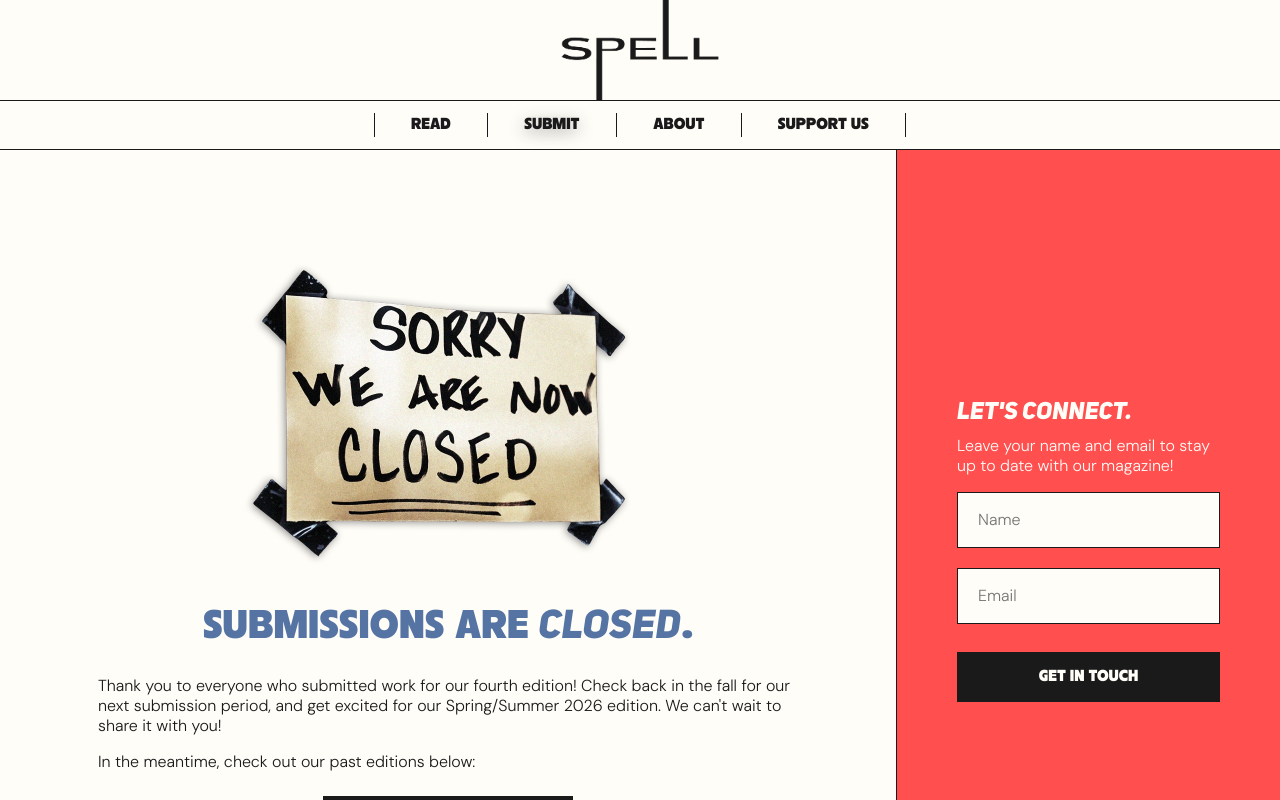
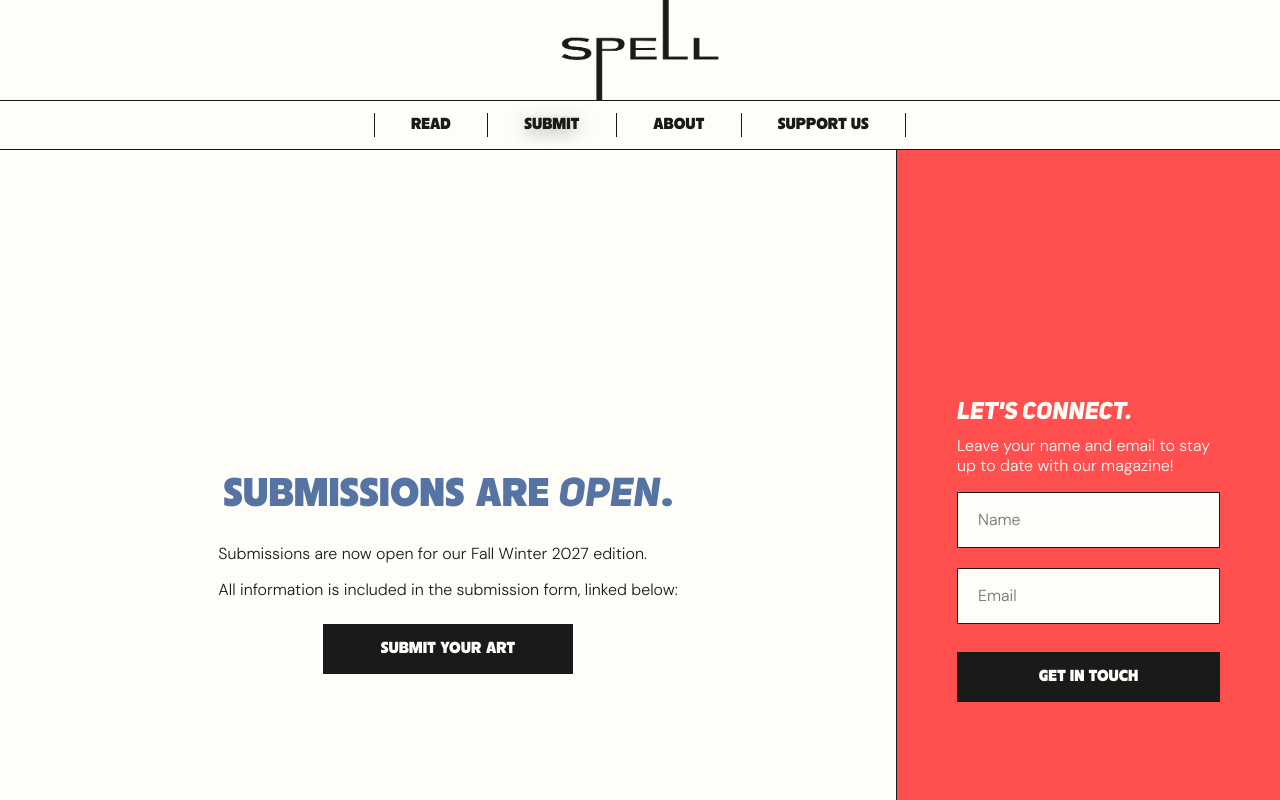
Before and after one commit to ingridgburger/spell-magazine, a React (Vite) app: page /submit in a window 1280 px wide. Built offline with nearby package versions, Linux system fonts and the light colour scheme.

Commit message:
submissions open

```diff
--- a/src/pages/Submit.jsx
+++ b/src/pages/Submit.jsx
@@ -5,30 +5,25 @@ import "./Submit.css";
 function Submit() {
   return (
     <SplitContactLayout
-      imageSrc={closedImage}
-      imageAlt="Submission period closed"
-      imageClassName="submit-page-layout-image"
+
       title={
         <>
-          SUBMISSIONS ARE <span className="text-header-emphasized">CLOSED</span>
+          SUBMISSIONS ARE <span className="text-header-emphasized">OPEN</span>
           .
         </>
       }
       bodyContent={
         <>
           <p className="text-body split-contact-layout-body">
-            Thank you to everyone who submitted work for our fourth edition!
-            Check back in the fall for our next submission period, and get
-            excited for our Spring/Summer 2026 edition. We can't wait to share
-            it with you!
+            Submissions are now open for our Fall Winter 2027 edition.
           </p>
           <p className="text-body split-contact-layout-body">
-            In the meantime, check out our past editions below:
+             All information is included in the submission form, linked below:
           </p>
         </>
       }
-      buttonLabel="READ NOW"
-      buttonTo="/read"
+      buttonLabel="SUBMIT YOUR ART"
+      buttonTo="https://docs.google.com/forms/d/e/1FAIpQLSfmeOfxLJAZDG_dU55PXj49kr_aETbf6zXpQ67VkSNOxdR4QA/viewform"
     />
   );
 }
```
